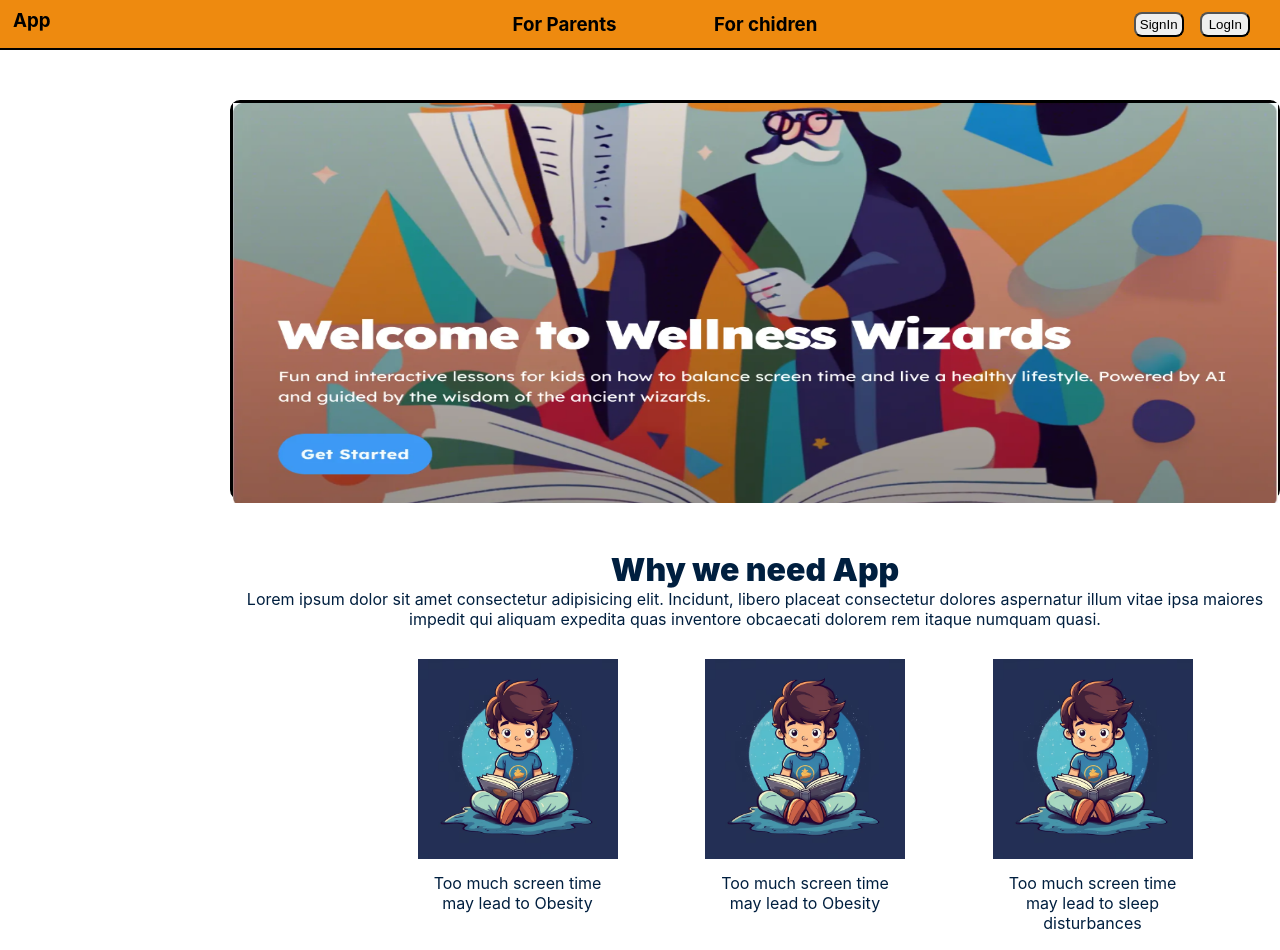
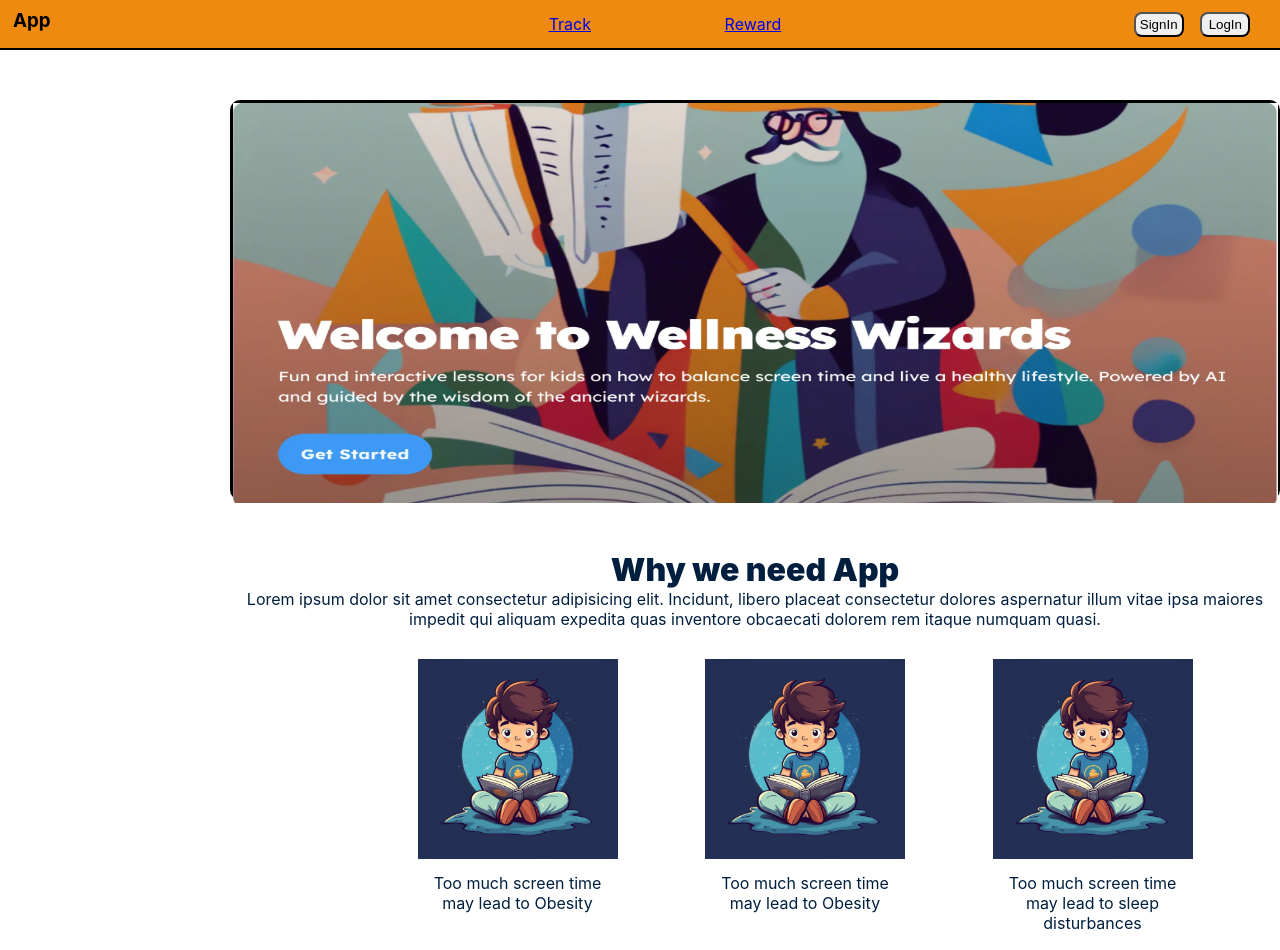
Before and after one commit to Brute-force1/Nits-hack, a React (Create React App) app: page / in a window 1280 px wide. Built offline with nearby package versions, Linux system fonts and the light colour scheme.

Commit message:
Update Header.js

```diff
--- a/src/components/Header.js
+++ b/src/components/Header.js
@@ -1,5 +1,6 @@
 import React from "react";
 import "./header.css";
+import { Link } from 'react-router-dom';
 
 const Header = () => {
   return (
@@ -9,8 +10,8 @@ const Header = () => {
         <h3>App</h3>
       </div>
       <nav id="navbar">
-        <h3>For Parents</h3>
-        <h3>For chidren</h3>
+        <Link to="/tracking">Track</Link>
+        <Link to="/reward">Reward</Link>
       </nav>
       <div id="login">
         <button>SignIn</button>
```
